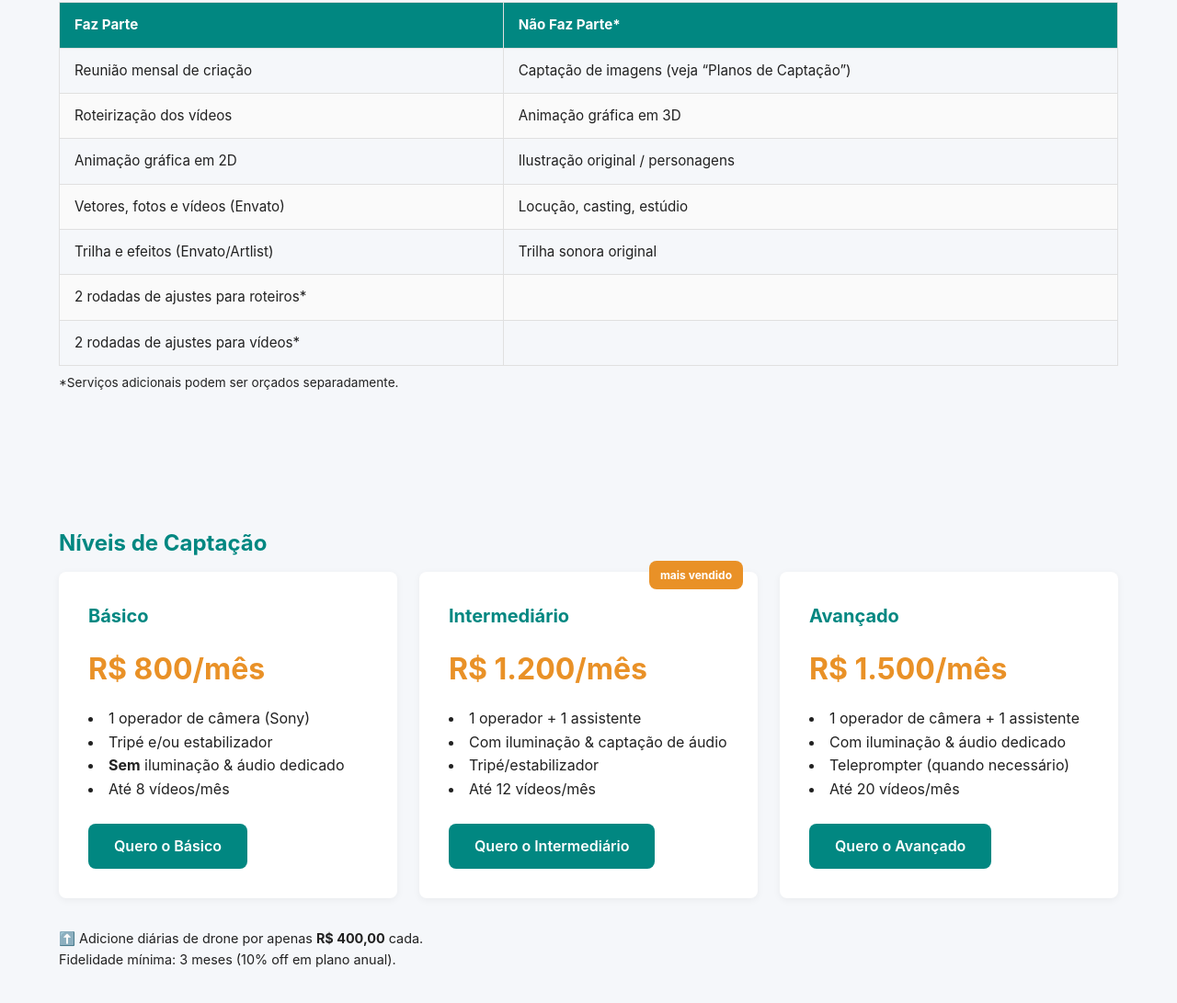
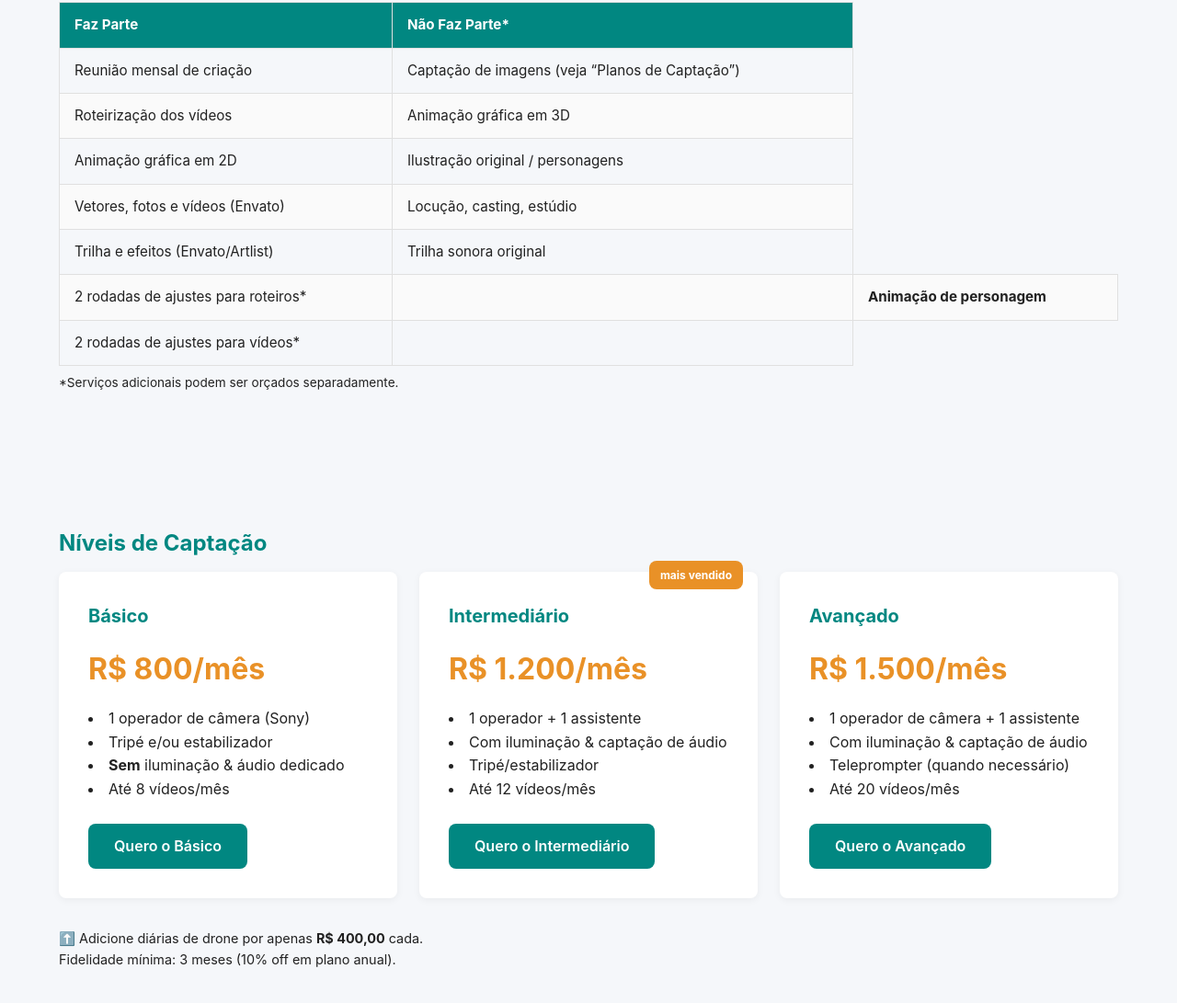
Before and after one commit to philippeomachado/landing-page, a plain HTML site: page index.html in a window 1280 px wide. Shown: the part 1148-2239 px from the top of the page at 92% size. Drawn offline with Linux system fonts and the light colour scheme.

Commit message:
Update index.html

```diff
--- a/index.html
+++ b/index.html
@@ -128,7 +128,7 @@ footer{background:#01635e;color:#fff;padding:24px;text-align:center;font-size:.8
         <tr><td>Animação gráfica em 2D</td><td>Ilustração original / personagens</td></tr>
         <tr><td>Vetores, fotos e vídeos (Envato)</td><td>Locução, casting, estúdio</td></tr>
         <tr><td>Trilha e efeitos (Envato/Artlist)</td><td>Trilha sonora original</td></tr>
-        <tr><td>2 rodadas de ajustes para roteiros*</td><td></td></tr>
+        <tr><td>2 rodadas de ajustes para roteiros*</td><td></td><td><strong>Animação de personagem</strong></td></tr>
         <tr><td>2 rodadas de ajustes para vídeos*</td><td></td></tr>
       </tbody>
     </table>
@@ -171,7 +171,7 @@ footer{background:#01635e;color:#fff;padding:24px;text-align:center;font-size:.8
       <div class="price">R$ 1.500/mês</div>
       <ul>
         <li>1 operador de câmera + 1 assistente</li>
-        <li>Com iluminação &amp; áudio dedicado</li>
+        <li>Com iluminação &amp; captação de áudio</li>
         <li>Teleprompter (quando necessário)</li>
         <li>Até 20 vídeos/mês</li>
       </ul>
```
